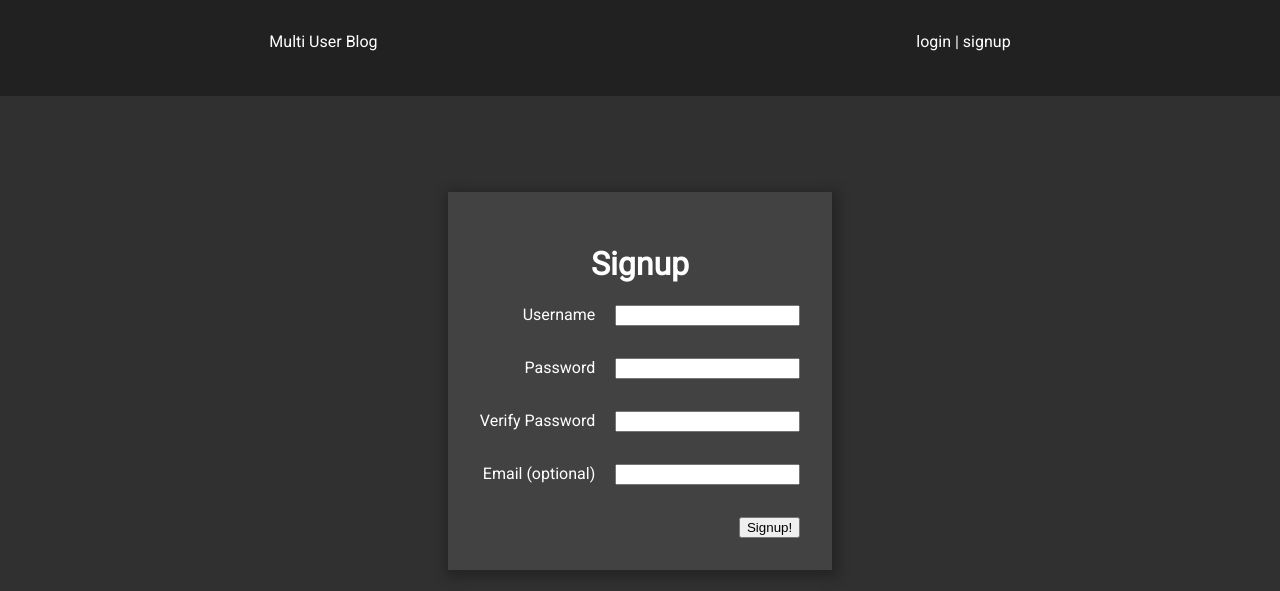
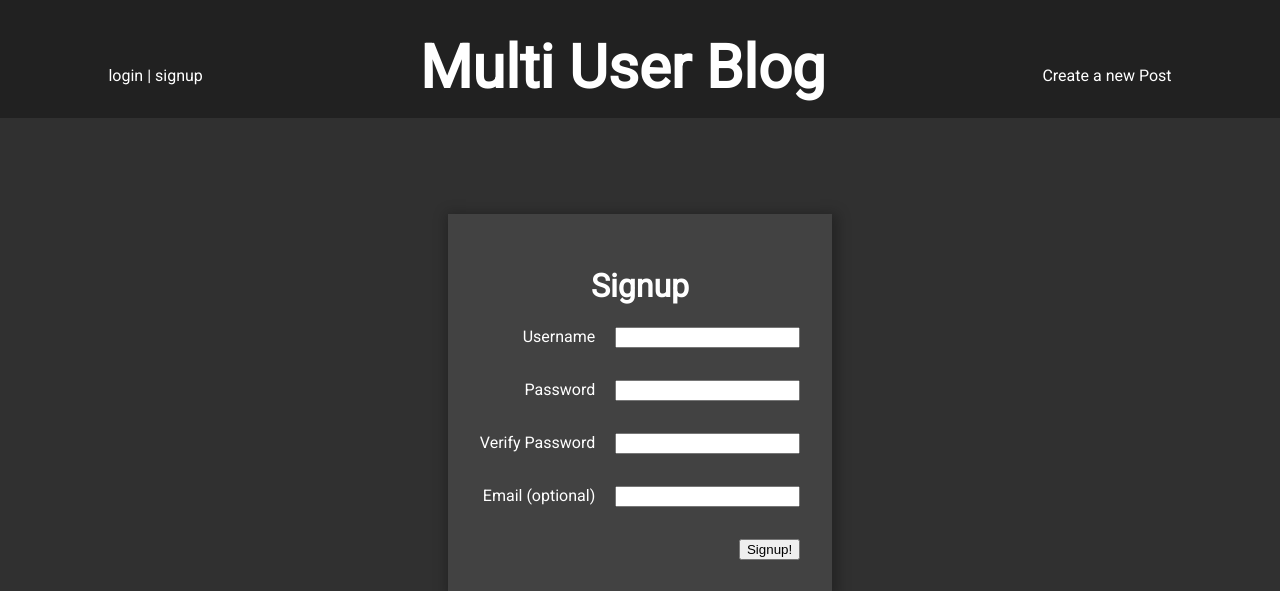
Before and after one commit to cgraffeo/multi-user-blog, a Python web app: template templates/signup.html in a window 1280 px wide. Shown: the top 591 px of the page. Run offline with Jinja, Linux system fonts and the light colour scheme; the template is opened without the code that fills it, so the values that code supplies are empty.

Commit message:
adjusted nav styping

```diff
--- a/static/main.css
+++ b/static/main.css
@@ -24,9 +24,14 @@ a:hover{
   text-decoration: none;
   background: #212121;
   color: #fff;
-  height: 8%;
   padding-top: 2em;
   box-shadow: 10px 3px 8px 0px rgba(0,0,0,1);
+  align-items: center;
+}
+.main-title{
+  font-size: 60px;
+  font-weight: bold;
+  margin-bottom: .25em;
 }
 .content{
   width: 100%;
--- a/templates/base.html
+++ b/templates/base.html
@@ -12,13 +12,16 @@
 
 <body>
     <div class="nav">
+        <div class="login-area">
+            {% if user %} {{user.name}} (<a class="login-link" href="/logout">logout</a>) {% else %}
+            <a class="login-link" href="/login">login</a> |
+            <a class="login-link" href="/signup">signup</a>
+        </div>
         <a href="/blog" class="main-title">
             Multi User Blog
         </a>
-        <div class="login-area">
-            {% if user %} {{user.name}} (<a class="login-link" href="/logout">logout</a>) {% else %}
-            <a class="login-link" href="/login">login</a> |
-            <a class="login-link" href="/signup">signup</a> {% endif %}
+        <div class="create-post">
+            <a class="login-link" href="/blog/newpost">Create a new Post</a>{% endif %}
         </div>
     </div>
     <div class="content">
```
